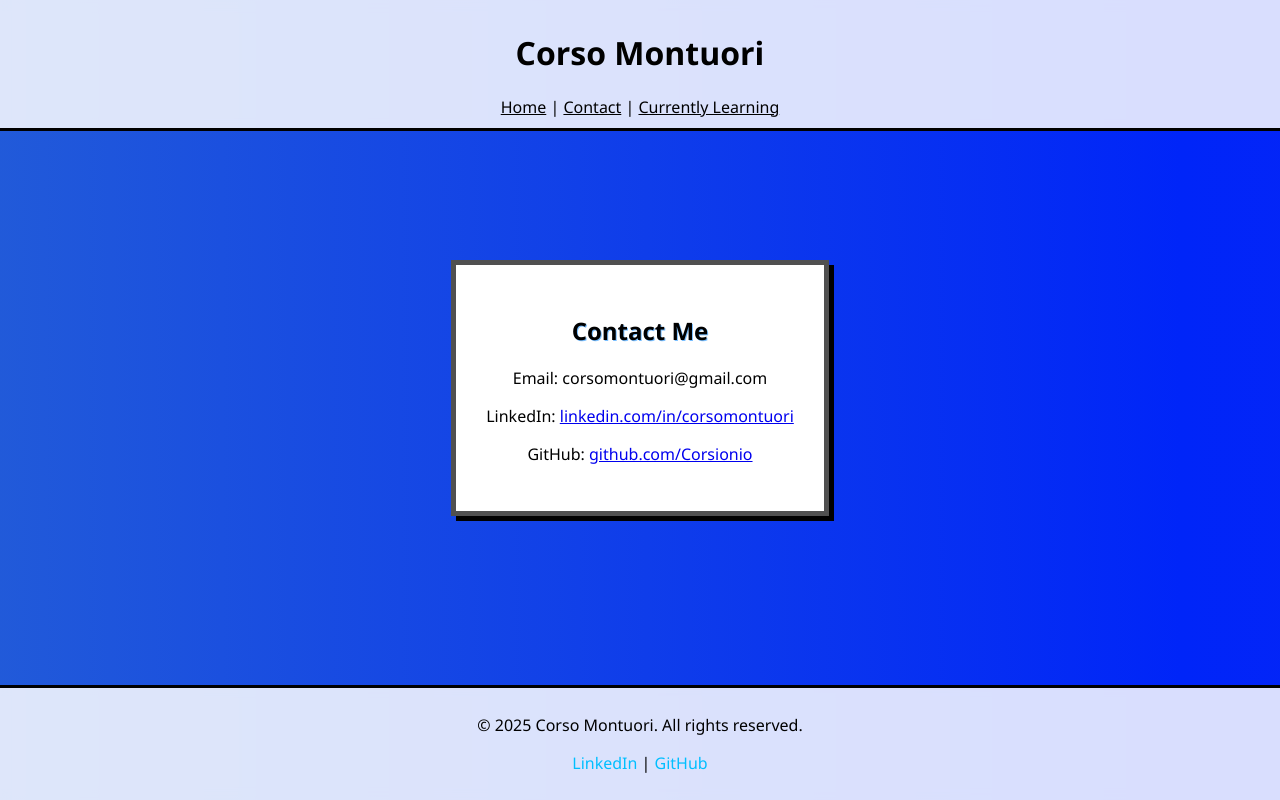
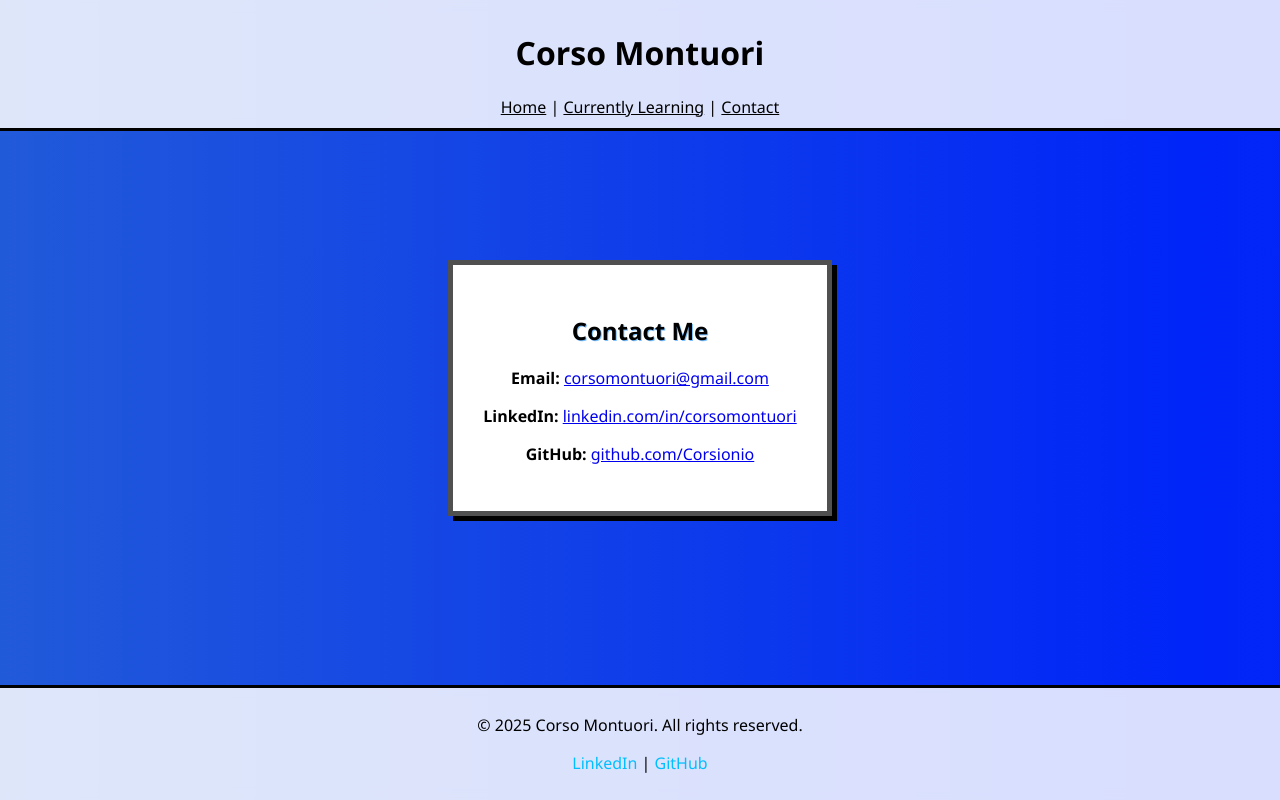
Before and after one commit to Corsionio/Portfolio, a React (Create React App) app: page /contact in a window 1280 px wide. Built offline with nearby package versions, Linux system fonts and the light colour scheme; the HTML template or start-up script is replaced by a standard one.

Commit message:
Added fade in for contact, box fade in for currently learning and contact

```diff
--- a/src/components/Header.js
+++ b/src/components/Header.js
@@ -6,8 +6,8 @@ export default function Header() {
       <h1 className="logo">Corso Montuori</h1>
       <nav className="nav-links">
         <Link to="/">Home</Link> |{' '}
-        <Link to="/contact">Contact</Link> |{' '}
-        <Link to="/learning">Currently Learning</Link>
+        <Link to="/learning">Currently Learning</Link> |{' '}
+        <Link to="/contact">Contact</Link>
       </nav>
     </header>
   );
--- a/src/pages/Contact.js
+++ b/src/pages/Contact.js
@@ -1,17 +1,77 @@
+import { motion } from 'framer-motion';
 import Header from '../components/Header';
 import Footer from '../components/Footer';
+
+const outerBoxVariants = {
+  hidden: { opacity: 0, y: 30 },
+  show: {
+    opacity: 1,
+    y: 0,
+    transition: { duration: 0.6 },
+  },
+};
+
+const contentVariants = {
+  hidden: { opacity: 0 },
+  show: {
+    opacity: 1,
+    transition: {
+      staggerChildren: 0.4,
+    },
+  },
+};
+
+const itemVariants = {
+  hidden: { opacity: 0, y: 10 },
+  show: { opacity: 1, y: 0, transition: { duration: 0.6 } },
+};
 
 export default function Contact() {
   return (
     <>
-    <Header />
-    <section className="contact-page">
-      <h2>Contact Me</h2>
-      <p>Email: corsomontuori@gmail.com</p>
-      <p>LinkedIn: <a href="https://linkedin.com/in/corsomontuori" target="_blank" rel="noopener noreferrer">linkedin.com/in/corsomontuori</a></p>
-      <p>GitHub: <a href="https://github.com/Corsionio" target="_blank" rel="noopener noreferrer">github.com/Corsionio</a></p>
-    </section>
-    <Footer />
-   </>
+      <Header />
+      <motion.section
+        className="contact-page"
+        variants={outerBoxVariants}
+        initial="hidden"
+        animate="show"
+      >
+        <motion.div
+          variants={contentVariants}
+          initial="hidden"
+          animate="show"
+        >
+          <motion.h2 variants={itemVariants}>Contact Me</motion.h2>
+
+          <motion.p variants={itemVariants}>
+            <b>Email:</b>{' '}
+            <a href="mailto:corsomontuori@gmail.com">corsomontuori@gmail.com</a>
+          </motion.p>
+
+          <motion.p variants={itemVariants}>
+            <b>LinkedIn:</b>{' '}
+            <a
+              href="https://linkedin.com/in/corsomontuori"
+              target="_blank"
+              rel="noopener noreferrer"
+            >
+              linkedin.com/in/corsomontuori
+            </a>
+          </motion.p>
+
+          <motion.p variants={itemVariants}>
+            <b>GitHub:</b>{' '}
+            <a
+              href="https://github.com/Corsionio"
+              target="_blank"
+              rel="noopener noreferrer"
+            >
+              github.com/Corsionio
+            </a>
+          </motion.p>
+        </motion.div>
+      </motion.section>
+      <Footer />
+    </>
   );
 }
--- a/src/pages/Learning.js
+++ b/src/pages/Learning.js
@@ -2,7 +2,16 @@ import { motion } from 'framer-motion';
 import Header from '../components/Header';
 import Footer from '../components/Footer';
 
-const containerVariants = {
+const outerBoxVariants = {
+  hidden: { opacity: 0, y: 30 },
+  show: {
+    opacity: 1,
+    y: 0,
+    transition: { duration: 0.6 },
+  },
+};
+
+const contentVariants = {
   hidden: { opacity: 0 },
   show: {
     opacity: 1,
@@ -22,12 +31,17 @@ export default function Learning() {
     <>
       <Header />
       <motion.section
-        className="Learning-page"
-        variants={containerVariants}
+        className="learning-page"
+        variants={outerBoxVariants}
         initial="hidden"
         animate="show"
       >
-        <h2>What I'm Studying Currently</h2>
+        <motion.div
+          variants={contentVariants}
+          initial="hidden"
+          animate="show"
+        >
+          <motion.h2 variants={itemVariants}>What I'm Studying Currently</motion.h2>
 
           <motion.p variants={itemVariants}>
             <b>Languages:</b> Rust, Diving deeper into: Python
@@ -38,6 +52,7 @@ export default function Learning() {
           <motion.p variants={itemVariants}>
             <b>Libraries:</b> Tensorflow, Diving deeper into: pyTorch
           </motion.p>
+        </motion.div>
       </motion.section>
       <Footer />
     </>
```
Lines whose indentation alone changed are shown as unchanged.
